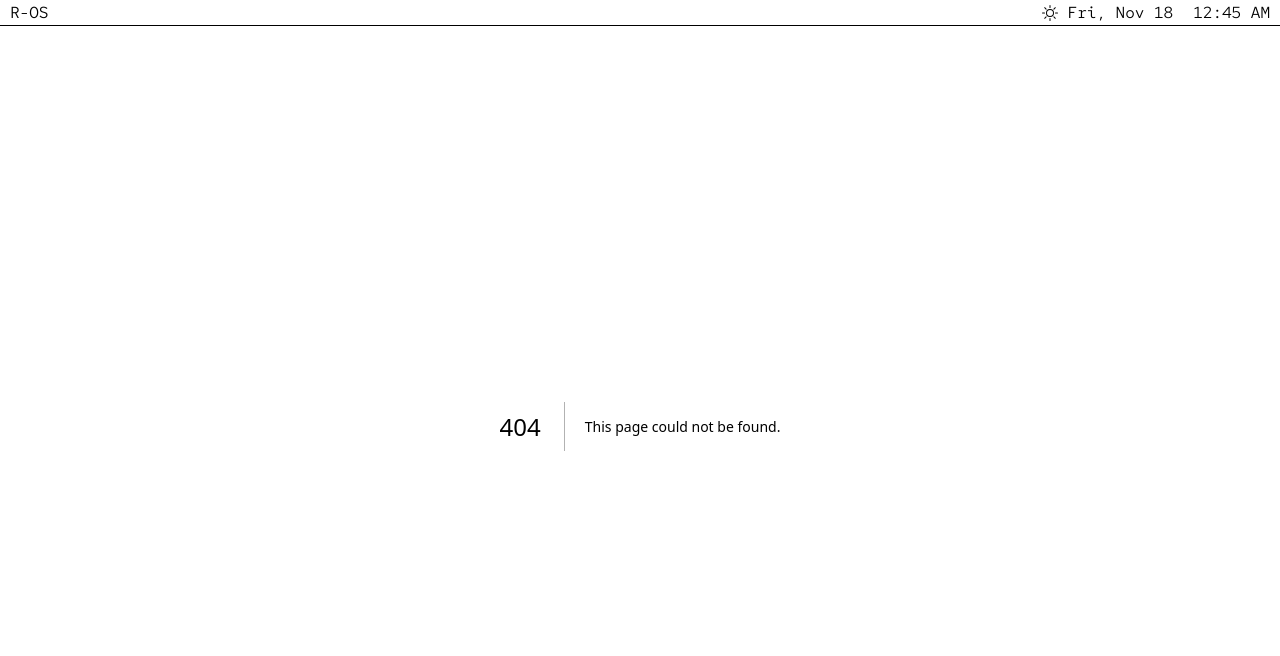
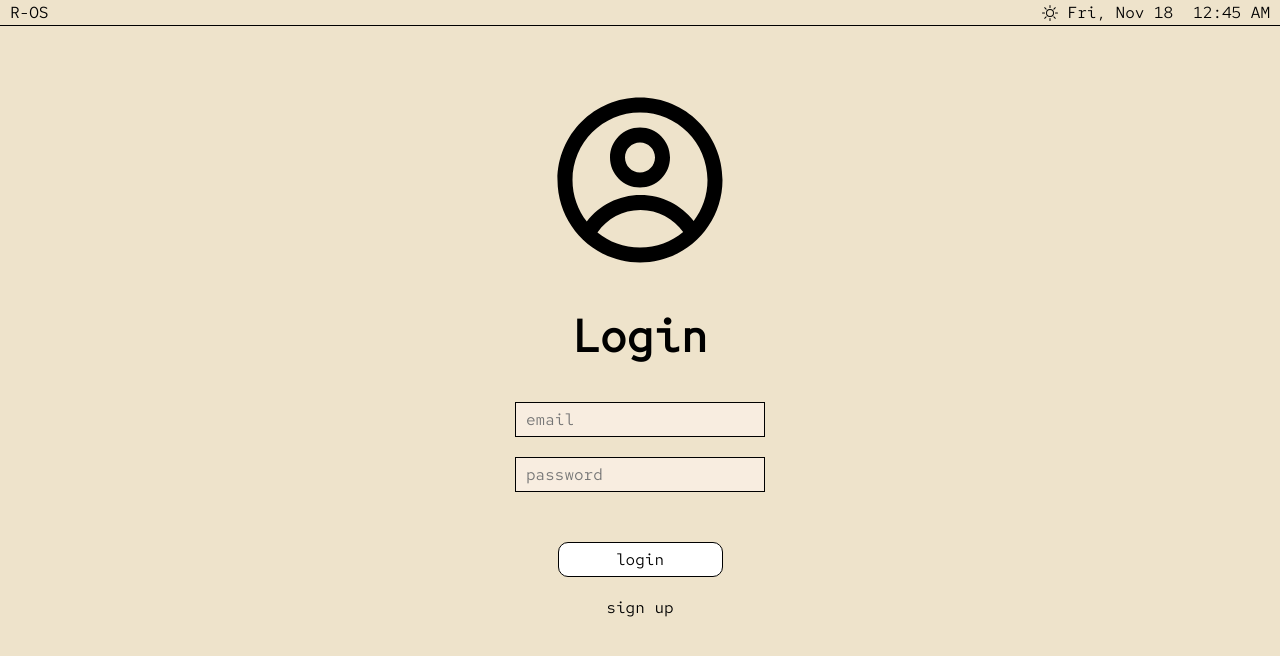
Before and after one commit to TheRaizer/MessengerWebApp, a Next.js app: page /auth in a window 1280 px wide. Before the commit this address had no page. Shown: the top 656 px of the page. Built offline with nearby package versions, Linux system fonts and the light colour scheme.

Commit message:
create login page

```diff
--- a/next.config.js
+++ b/next.config.js
@@ -34,6 +34,10 @@ const nextConfig = {
   // https://stackoverflow.com/questions/48846289/why-is-my-react-component-is-rendering-twice
   reactStrictMode: true,
   headers: headers,
+  compiler: {
+    // Enables the styled-components SWC transform
+    styledComponents: true,
+  },
 };
 
 module.exports = withBundleAnalyzer(nextConfig);
--- /dev/null
+++ b/src/components/Auth/Auth.tsx
@@ -0,0 +1,58 @@
+import dynamic from 'next/dynamic';
+import { ReactElement } from 'react';
+import { IconBaseProps } from 'react-icons';
+import styled from 'styled-components';
+import {
+  AuthProps,
+  AuthStateProps,
+  AuthStates,
+} from '../../../types/components/Auth/Auth.type';
+import { State } from '../../../types/hooks/useStateMachine.type';
+import { useStateMachine } from '../../hooks/useStateMachine';
+import { CenteredCol } from '../common/Col';
+
+const Styled = {
+  AuthContainer: styled.div`
+    display: flex;
+    justify-content: center;
+    padding-top: 5%;
+    width: 100%;
+    height: 100%;
+  `,
+  Header: styled.h1`
+    font-size: 45px;
+  `,
+};
+
+const CgProfile = dynamic<IconBaseProps>(() =>
+  import('react-icons/cg').then((mod) => mod.CgProfile)
+);
+const LoginState = dynamic<AuthStateProps>(() =>
+  import('./LoginState').then((mod) => mod.LoginState)
+);
+const SignUpState = dynamic<AuthStateProps>(() =>
+  import('./SignUpState').then((mod) => mod.SignUpState)
+);
+
+const authStates: Record<AuthStates, State<AuthStates, AuthStateProps>> = {
+  [AuthStates.LOGIN]: (props) => <LoginState {...props} />,
+  [AuthStates.SIGN_UP]: (props) => <SignUpState {...props} />,
+};
+
+export const Auth = ({ initialState }: AuthProps): ReactElement => {
+  const { CurrentComponent } = useStateMachine(
+    authStates,
+    initialState || AuthStates.LOGIN,
+    {}
+  );
+
+  return (
+    <Styled.AuthContainer>
+      <CenteredCol gap={36}>
+        <CgProfile size={180} />
+        <Styled.Header>Login</Styled.Header>
+        {CurrentComponent}
+      </CenteredCol>
+    </Styled.AuthContainer>
+  );
+};
--- /dev/null
+++ b/src/components/Auth/LoginState.tsx
@@ -0,0 +1,47 @@
+import { ReactElement } from 'react';
+import styled from 'styled-components';
+import {
+  AuthStateProps,
+  AuthStates,
+} from '../../../types/components/Auth/Auth.type';
+import { Button } from '../common/Button';
+import { CenteredCol } from '../common/Col';
+import { Input } from '../common/Input';
+
+const Styled = {
+  LoginButton: styled(Button)`
+    background-color: white;
+  `,
+};
+
+export const LoginState = ({ changeState }: AuthStateProps): ReactElement => {
+  return (
+    <CenteredCol gap={50}>
+      <CenteredCol gap={20}>
+        <Input
+          dimensions={{ width: '250px', height: '35px' }}
+          labelText="email"
+        />
+        <Input
+          dimensions={{ width: '250px', height: '35px' }}
+          labelText="password"
+        />
+      </CenteredCol>
+      <CenteredCol gap={20}>
+        <Styled.LoginButton
+          onClick={() => {
+            console.log('RUN');
+          }}
+          dimensions={{ width: '165px', height: '35px' }}
+        >
+          login
+        </Styled.LoginButton>
+        <button
+          onClick={() => changeState(AuthStates.SIGN_UP, { changeState })}
+        >
+          sign up
+        </button>
+      </CenteredCol>
+    </CenteredCol>
+  );
+};
--- /dev/null
+++ b/src/components/Auth/SignUpState.tsx
@@ -0,0 +1,53 @@
+import { ReactElement } from 'react';
+import styled from 'styled-components';
+import {
+  AuthStateProps,
+  AuthStates,
+} from '../../../types/components/Auth/Auth.type';
+import { Button } from '../common/Button';
+import { CenteredCol } from '../common/Col';
+import { Input } from '../common/Input';
+
+const Styled = {
+  LoginButton: styled(Button)`
+    background-color: white;
+  `,
+};
+
+export const SignUpState = ({ changeState }: AuthStateProps): ReactElement => {
+  return (
+    <CenteredCol gap={50}>
+      <CenteredCol gap={20}>
+        <Input
+          dimensions={{ width: '250px', height: '35px' }}
+          labelText="email"
+        />
+        <Input
+          dimensions={{ width: '250px', height: '35px' }}
+          labelText="username"
+        />
+        <Input
+          dimensions={{ width: '250px', height: '35px' }}
+          labelText="password"
+        />
+        <Input
+          dimensions={{ width: '250px', height: '35px' }}
+          labelText="confirm password"
+        />
+      </CenteredCol>
+      <CenteredCol gap={20}>
+        <Styled.LoginButton
+          onClick={() => {
+            console.log('RUN');
+          }}
+          dimensions={{ width: '165px', height: '35px' }}
+        >
+          sign up
+        </Styled.LoginButton>
+        <button onClick={() => changeState(AuthStates.LOGIN, { changeState })}>
+          login
+        </button>
+      </CenteredCol>
+    </CenteredCol>
+  );
+};
--- /dev/null
+++ b/src/components/common/Button.tsx
@@ -0,0 +1,26 @@
+import { ReactElement } from 'react';
+import styled from 'styled-components';
+import { ButtonProps } from '../../../types/components/common/ButtonProps.type';
+import { Dimensions } from '../../../types/dimensions.type';
+import { DimensionStyles } from './StyledDimensions';
+
+const Styled = {
+  Button: styled.button<Dimensions>`
+    ${DimensionStyles}
+    border: 1px solid black;
+    border-radius: 10px;
+  `,
+};
+
+export const Button = ({
+  children,
+  onClick,
+  dimensions,
+  className,
+}: ButtonProps): ReactElement => {
+  return (
+    <Styled.Button onClick={onClick} className={className} {...dimensions}>
+      {children}
+    </Styled.Button>
+  );
+};
--- /dev/null
+++ b/src/components/common/Input.tsx
@@ -0,0 +1,23 @@
+import { ReactElement } from 'react';
+import styled from 'styled-components';
+import { InputProps } from '../../../types/components/common/InputProps.type';
+import { Dimensions } from '../../../types/dimensions.type';
+import { DimensionStyles } from './StyledDimensions';
+
+const Styled = {
+  InputContainer: styled.input<Dimensions>`
+    border: 1px solid black;
+    background-color: var(--primary-color);
+    ${DimensionStyles};
+    padding: 0 0 0 10px;
+
+    &:focus,
+    &:active {
+      border: 1px solid black;
+    }
+  `,
+};
+
+export const Input = ({ dimensions, labelText }: InputProps): ReactElement => {
+  return <Styled.InputContainer {...dimensions} placeholder={labelText} />;
+};
--- /dev/null
+++ b/src/pages/auth.tsx
@@ -0,0 +1,38 @@
+import { ReactElement } from 'react';
+import styled from 'styled-components';
+import Head from 'next/head';
+import { CenteredCol } from '../components/common/Col';
+import { Auth } from '../components/Auth/Auth';
+
+const Styled = {
+  HeaderContainer: styled(CenteredCol)`
+    text-align: center;
+  `,
+  Header: styled.h1`
+    font-size: 96px;
+  `,
+  BackgroundContainer: styled.div`
+    background-color: var(--new-primary-color);
+    height: 100%;
+    width: 100%;
+  `,
+};
+
+const Home = (): ReactElement => {
+  return (
+    <>
+      <Head>
+        <title>R-OS Messenger</title>
+        <meta
+          name="description"
+          content="A retro messenger formatted like an OS, login now!"
+        />
+      </Head>
+      <Styled.BackgroundContainer>
+        <Auth />
+      </Styled.BackgroundContainer>
+    </>
+  );
+};
+
+export default Home;
--- a/src/pages/index.tsx
+++ b/src/pages/index.tsx
@@ -42,10 +42,10 @@ const Home = (): ReactElement => {
   return (
     <>
       <Head>
-        <title>Morpt</title>
+        <title>R-OS Messenger</title>
         <meta
           name="description"
-          content="Morpt, AI generates a sentence, you guess the topic."
+          content="A retro messenger formatted like an OS"
         />
       </Head>
       <Styled.BackgroundContainer>
--- /dev/null
+++ b/types/components/Auth/Auth.type.ts
@@ -0,0 +1,12 @@
+import { ChangeStateProp } from '../../hooks/useStateMachine.type';
+
+export enum AuthStates {
+  LOGIN = 'login',
+  SIGN_UP = 'sign_up',
+}
+
+export type AuthProps = {
+  initialState?: AuthStates;
+};
+
+export type AuthStateProps = ChangeStateProp<AuthStates, AuthStateProps>;
--- /dev/null
+++ b/types/components/common/InputProps.type.ts
@@ -0,0 +1,6 @@
+import { Dimensions } from '../../dimensions.type';
+
+export type InputProps = {
+  dimensions: Dimensions;
+  labelText: string;
+};
```
Also changed, not shown: src/components/Windows/FriendWindow/FriendWindow.tsx (+8 -3 lines), types/components/common/ButtonProps.type.ts (added, +9 -0 lines).
